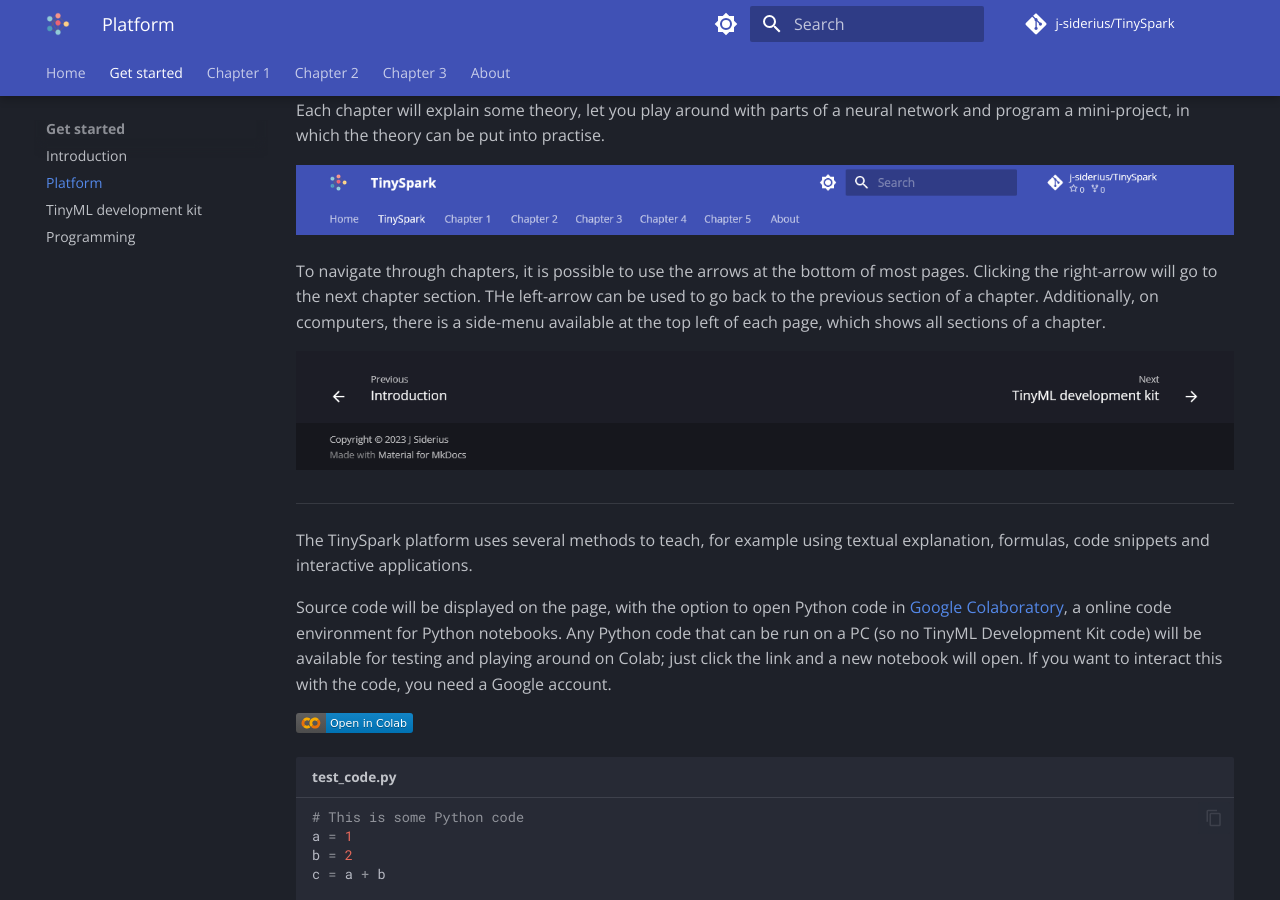
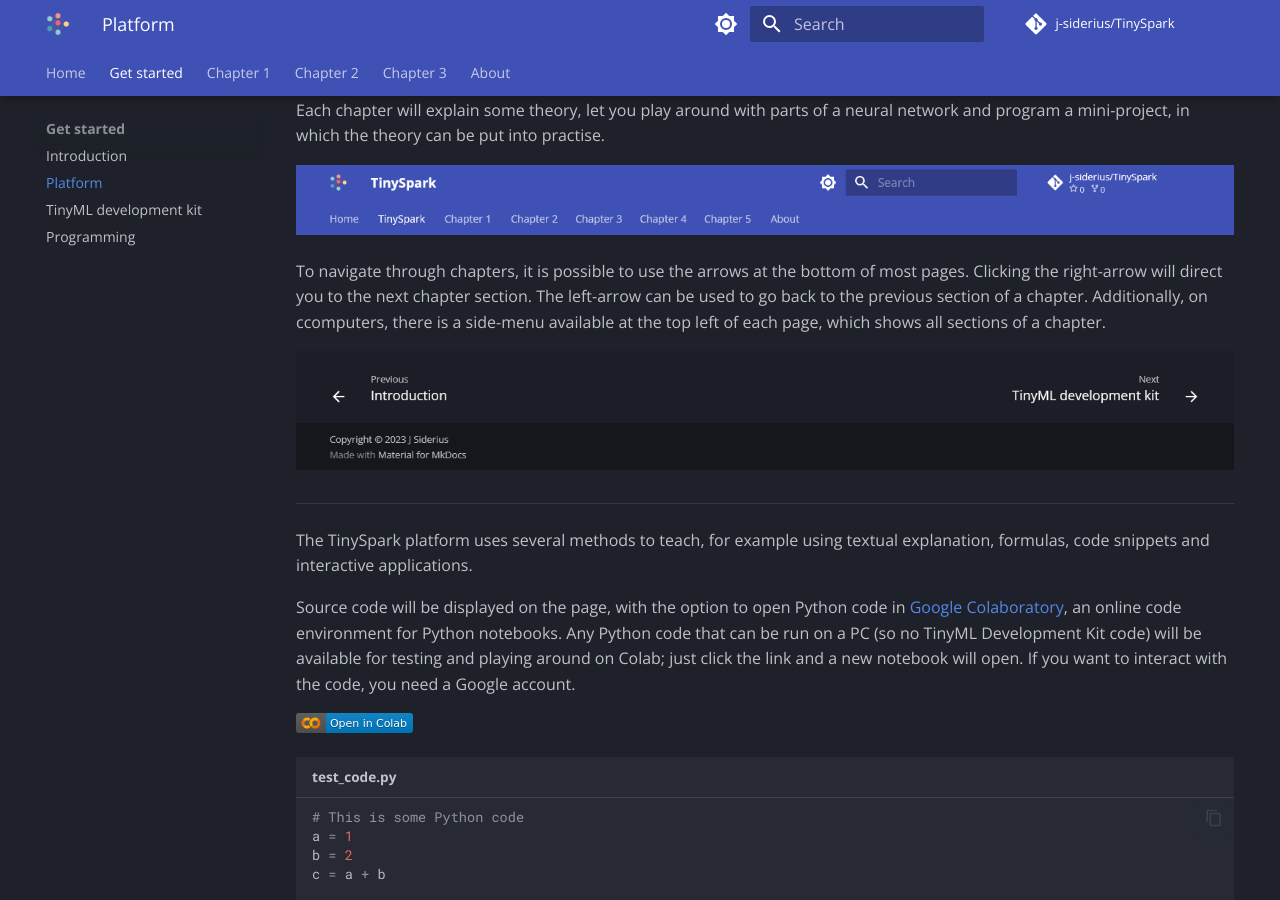
Before and after one commit to j-siderius/TinySpark, an MkDocs documentation site: the page built from docs/kit/platform.md, in a window 1280 px wide and 900 px high, scrolled down 500 px. Built offline with MkDocs 1.6.1 and Material for MkDocs 9.7.7, drawn with Linux system fonts in a browser that asks for light colours; nearby versions of some CDN libraries; comment, search, counter and statistics services are not loaded.

Commit message:
Fixed some typos in Getting Started

```diff
--- a/docs/kit/platform.md
+++ b/docs/kit/platform.md
@@ -5,6 +5,8 @@
 ---
 
 The TinySpark platform is divided into several chapters:
+
+<!-- TODO: revise chapter division -->
 
 - [Chapter 1: Introduction to neurons]
 - [Chapter 2: Networks and structures]
@@ -23,7 +25,7 @@
 
 ![Navigation bar](../assets/images/navigation_bar.png)
 
-To navigate through chapters, it is possible to use the arrows at the bottom of most pages. Clicking the right-arrow will go to the next chapter section. THe left-arrow can be used to go back to the previous section of a chapter. Additionally, on ccomputers, there is a side-menu available at the top left of each page, which shows all sections of a chapter.
+To navigate through chapters, it is possible to use the arrows at the bottom of most pages. Clicking the right-arrow will direct you to the next chapter section. The left-arrow can be used to go back to the previous section of a chapter. Additionally, on ccomputers, there is a side-menu available at the top left of each page, which shows all sections of a chapter.
 
 ![Navigation footer](../assets/images/navigation_footer.png)
 
@@ -31,7 +33,7 @@
 
 The TinySpark platform uses several methods to teach, for example using textual explanation, formulas, code snippets and interactive applications.
 
-Source code will be displayed on the page, with the option to open Python code in [Google Colaboratory], a online code environment for Python notebooks. Any Python code that can be run on a PC (so no TinyML Development Kit code) will be available for testing and playing around on Colab; just click the link and a new notebook will open. If you want to interact this with the code, you need a Google account.
+Source code will be displayed on the page, with the option to open Python code in [Google Colaboratory], an online code environment for Python notebooks. Any Python code that can be run on a PC (so no TinyML Development Kit code) will be available for testing and playing around on Colab; just click the link and a new notebook will open. If you want to interact with the code, you need a Google account.
 
 [Google Colaboratory]:https://colab.research.google.com/
 
@@ -65,7 +67,7 @@
 
 # Every second, flash the LED
 while True:
-    led.value  = 0
+    led.value = 0
     time.sleep(1)
     led.value = 1
     time.sleep(1)
```
Also changed, not shown: docs/chapter3/gesture_recognition_data.md (+1 -1 lines), docs/index.md (+1 -5 lines), docs/kit/devkit.md (+5 -3 lines), docs/kit/programming.md (+2 -2 lines).
